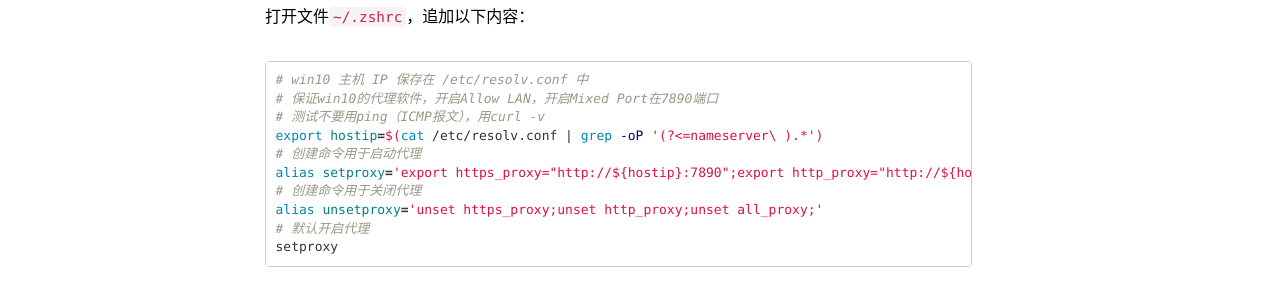
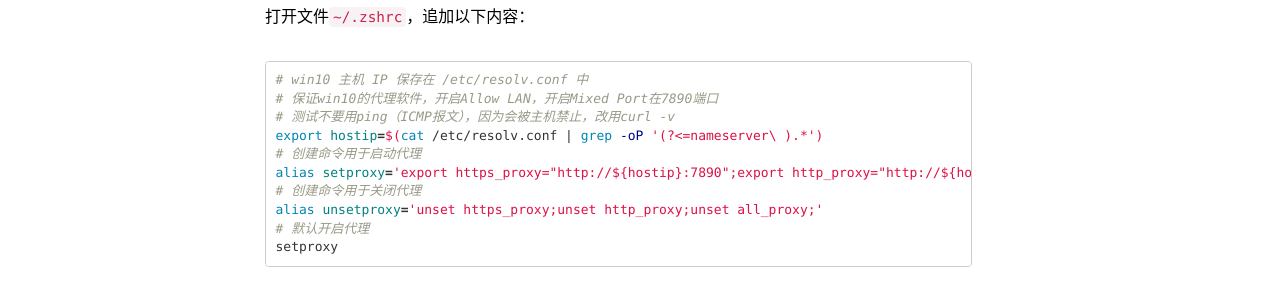
Before and after one commit to zfb132/zfb132.github.com, a Jekyll site: the page built from _posts/2020-11-25-config_wsl.md, in a window 1280 px wide and 900 px high, scrolled down 1672 px. Shown: the part 151-447 px from the top of the window. Built offline with Jekyll 4.4.1, drawn with Linux system fonts in a browser that asks for light colours; nearby versions of some CDN libraries; comment, search, counter and statistics services are not loaded.

Commit message:
添加说明

````diff
--- a/_posts/2020-11-25-config_wsl.md
+++ b/_posts/2020-11-25-config_wsl.md
@@ -46,7 +46,7 @@ PS C:\Users> wsl --set-version Ubuntu-20.04 2
 ```bash
 # win10 主机 IP 保存在 /etc/resolv.conf 中
 # 保证win10的代理软件，开启Allow LAN，开启Mixed Port在7890端口
-# 测试不要用ping（ICMP报文），用curl -v
+# 测试不要用ping（ICMP报文），因为会被主机禁止，改用curl -v
 export hostip=$(cat /etc/resolv.conf | grep -oP '(?<=nameserver\ ).*')
 # 创建命令用于启动代理
 alias setproxy='export https_proxy="http://${hostip}:7890";export http_proxy="http://${hostip}:7890";export all_proxy="socks5://${hostip}:7890";'
````
